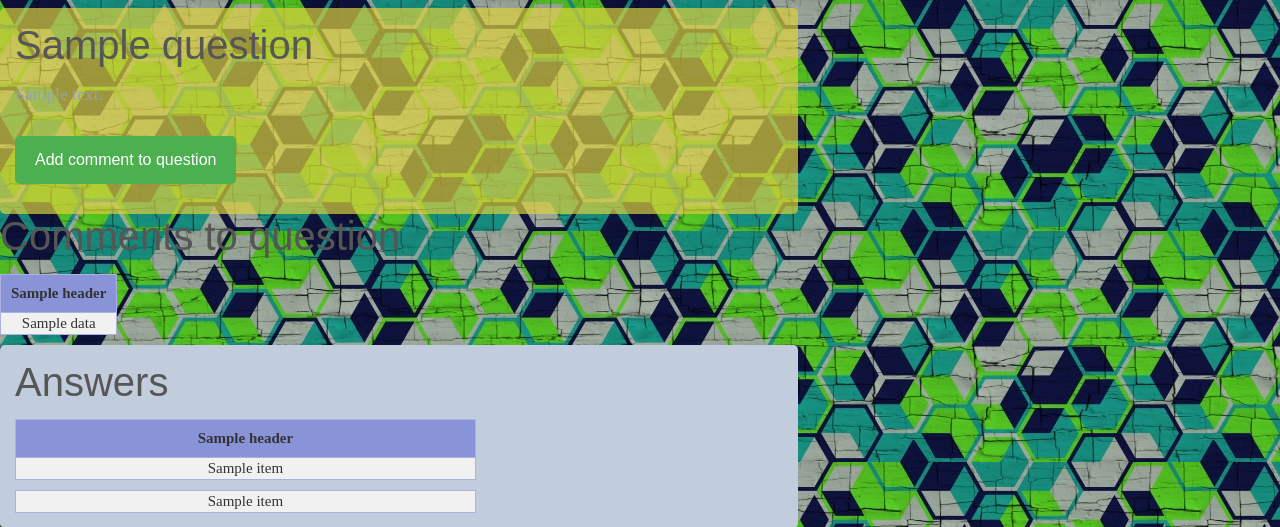
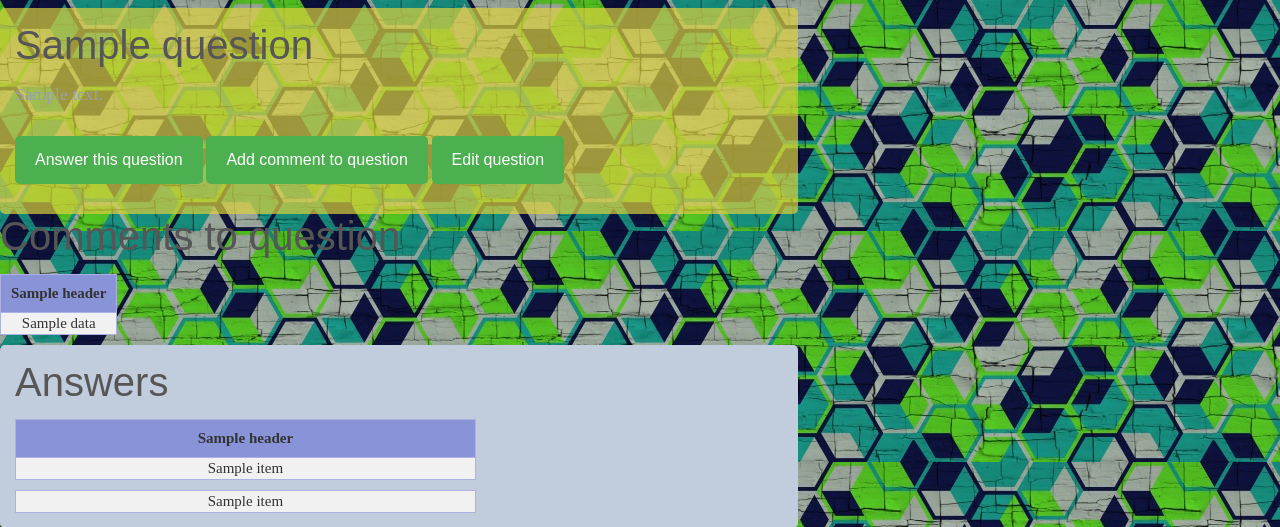
Before and after one commit to AndrasKovacs84/mittuDOMAIN-AskMate_project_sql, a Flask app: template templates/question_details.html in a window 1280 px wide. Shown: the top 527 px of the page. Run offline with Flask 2, Linux system fonts and the light colour scheme; the template is opened without the code that fills it: most values are stand-ins (such as "Sample title", 1, 10 or a date in 2020).

Commit message:
Moved buttons to better positions in question_details.html

```diff
--- a/templates/question_details.html
+++ b/templates/question_details.html
@@ -8,7 +8,9 @@
     <div class="question_details">
         <h2>{{ question.title }}</h2>
         <p> {{ question.message }}</p>
-        <td><button name="index_button" onclick="location.href='/question/{{ question.id }}/new-comment'" type="button">Add comment to question</button></td>
+        <button name="answer_form" onclick="location.href='/question/{{ question.id }}/new_answer'" type="button">Answer this question</button>
+        <button name="index_button" onclick="location.href='/question/{{ question.id }}/new-comment'" type="button">Add comment to question</button>
+        <button onclick=location.href='/question/{{ question_id }}/edit' type="button">Edit question</button>
     </div>
     {% if question_comments.result_set|length %}
     <div class="question_comments">
@@ -66,7 +68,6 @@
     </div>
     <br>
     <br>
-    <button name="answer_form" onclick="location.href='/question/{{ question.id }}/new_answer'" type="button">Answer this question</button>
     <button name="index" onclick="location.href='/'" type="button">Back to Index</button>
 </body>
 </html>
```
